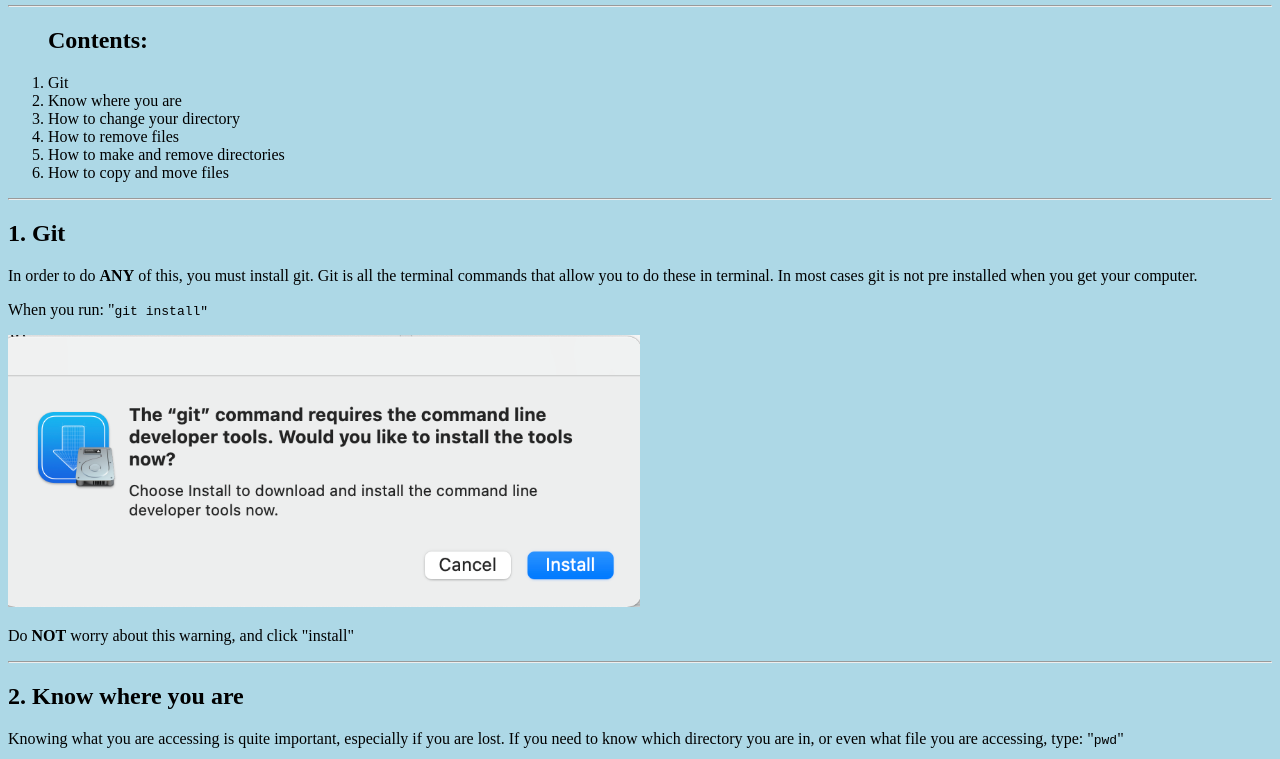
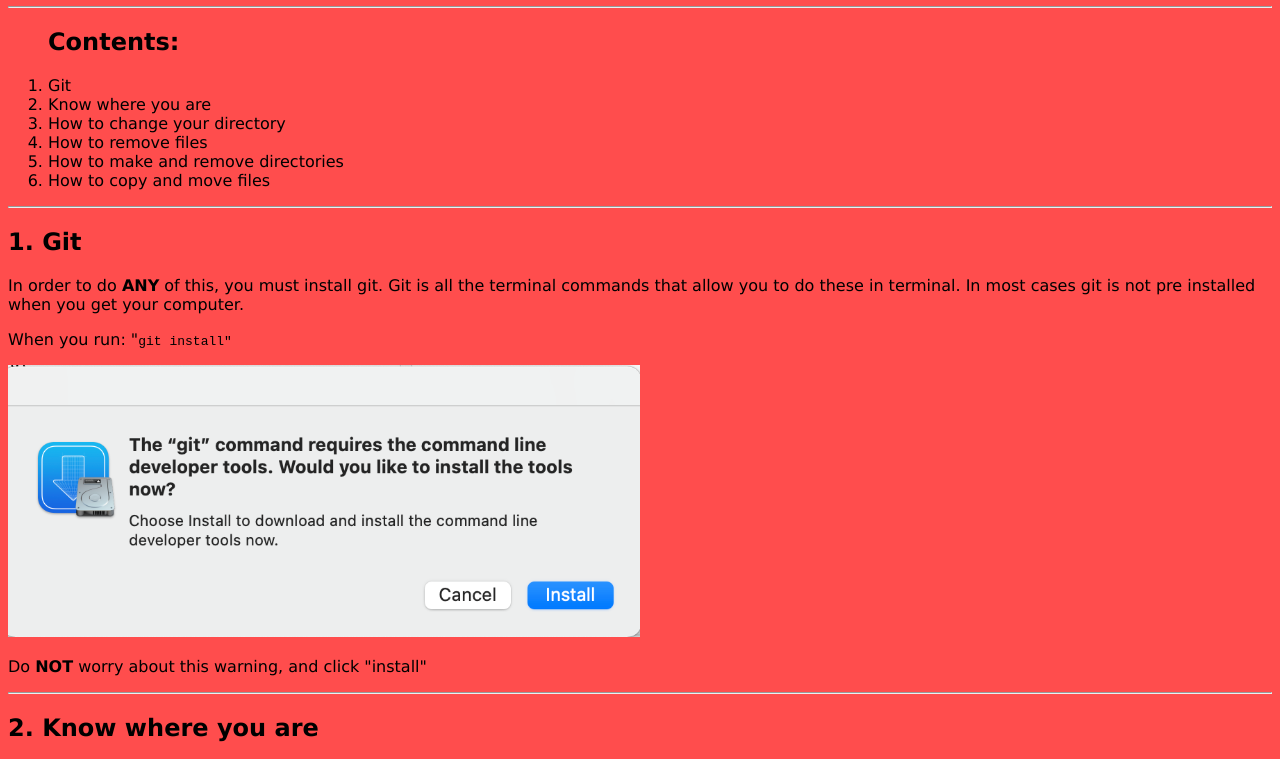
Before and after one commit to GoldenMaca/GoldenMaca.github.io, a plain HTML site: page practice/terminal.html in a window 1280 px wide. Shown: the part 75-834 px from the top of the page. Drawn offline with Linux system fonts and the light colour scheme.

Commit message:
new colors + CSS

```diff
--- a/practice/terminal.html
+++ b/practice/terminal.html
@@ -5,19 +5,19 @@
 		<title>How to use Terminal(Basics)</title>
 
 <style>
-head{
-	font-family: Impact, sans-serif;
-}
 img{
 	max-width: 50%; /* Ensures the image doesn't exceed its parent's width */
 	max-height: 400px; /* Limits the image's height to 400 pixels */
  	height: auto; /* Maintains the aspect ratio when scaling */
 }
-
+body {
+	background-color: #ff4d4d;
+	font-family: verdana;
+}
 
 </style>
 	</head>
-	<body style="background-color: lightblue;" style="font-family: Impact, sans-serif;">
+	<body>
 		<h1 class="header1">How to use Terminal</h1>
 		<hr>
 		<div>
```
